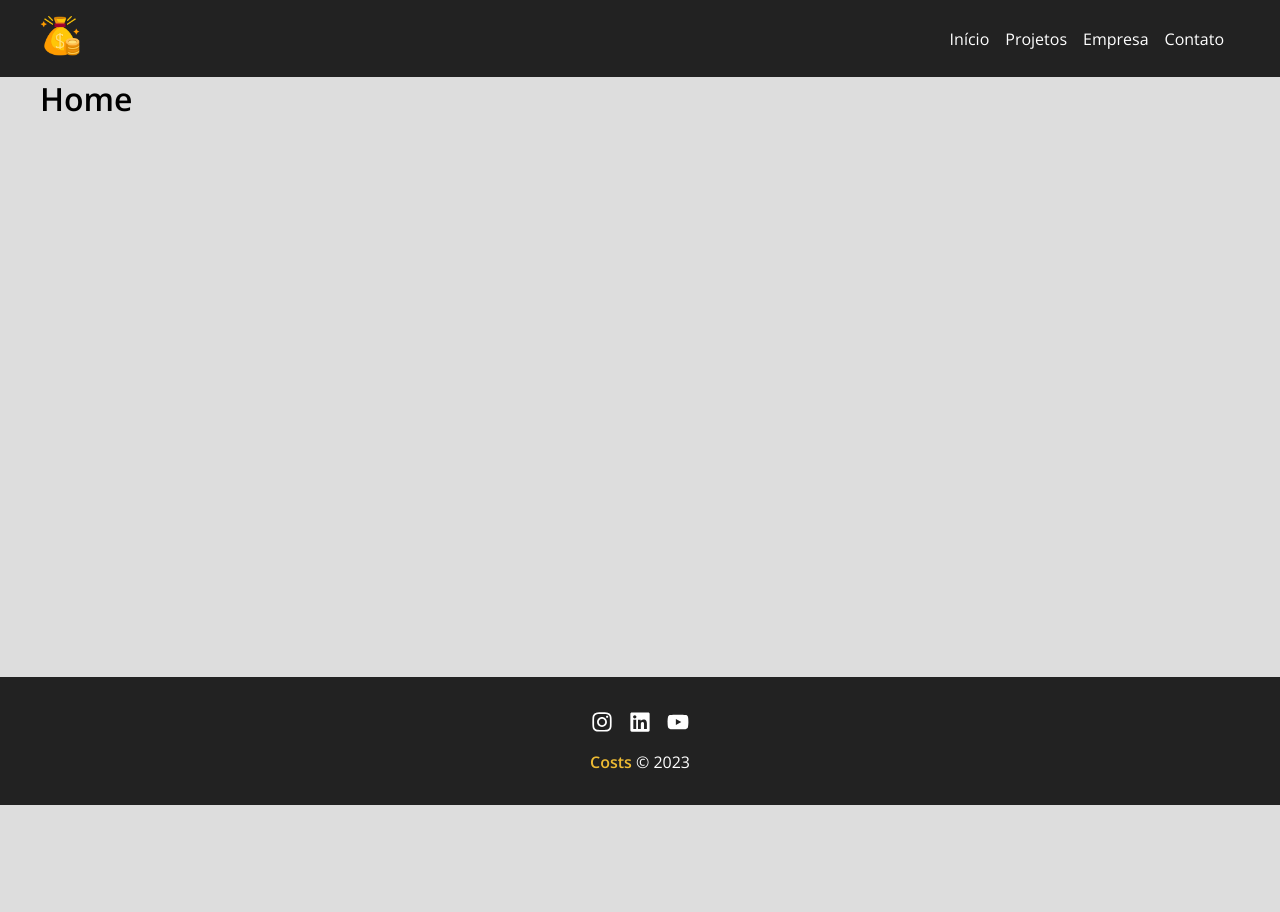
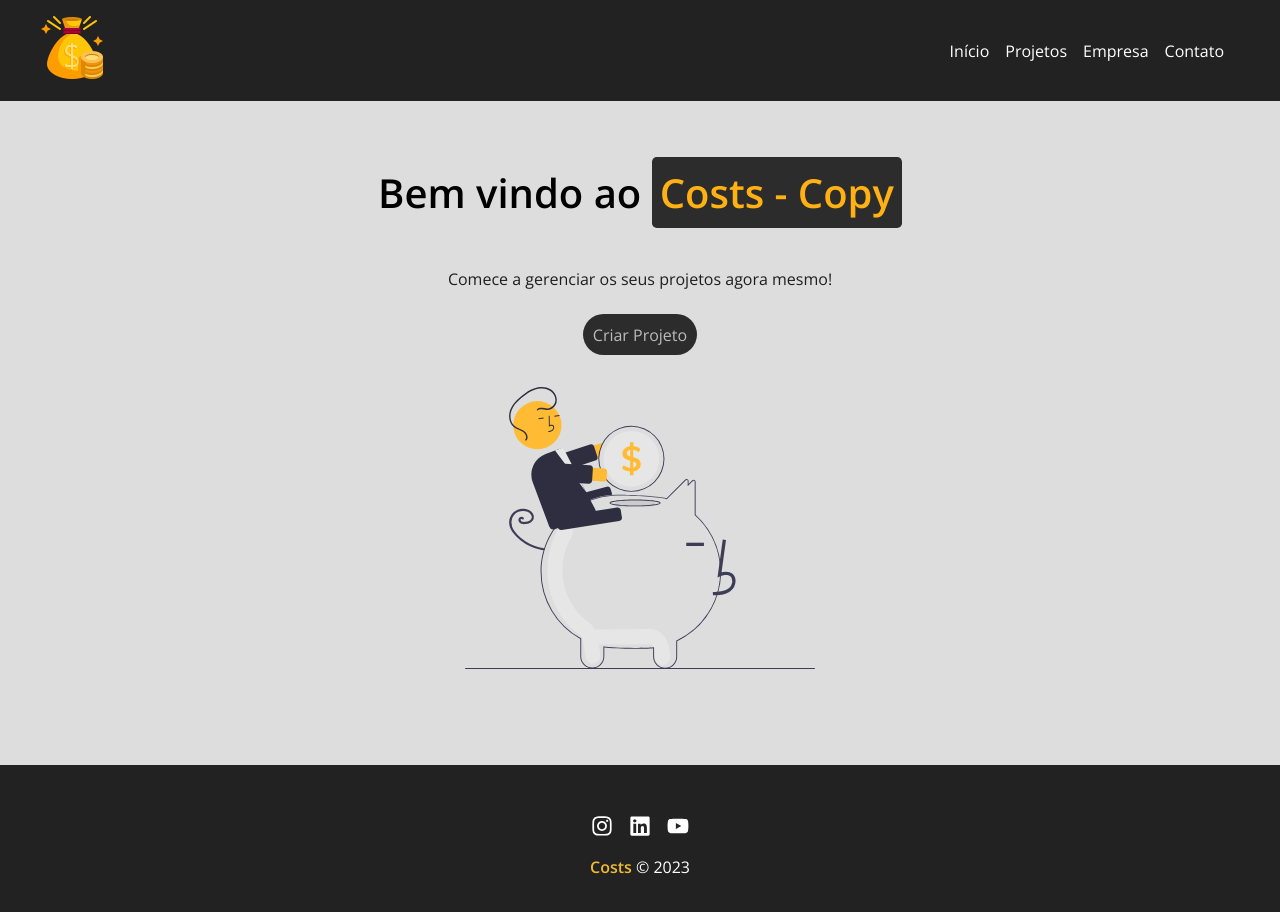
Before and after one commit to pedrohrocha16/costs-copy, a JavaScript app: page / in a window 1280 px wide. Shown: the top 912 px of the page. Before the commit the page ends 805 px from the top, so only its background shows below. Built offline with nearby package versions, Linux system fonts and the light colour scheme; the HTML template or start-up script is replaced by a standard one.

Commit message:
Finalizando pag home

```diff
--- a/src/App.js
+++ b/src/App.js
@@ -20,7 +20,7 @@ function App() {
           <Route path='/projects' element={<Projects />} />
           <Route path='/company' element={<Company />} />
           <Route path='/contact' element={<Contact />} />
-          <Route path='newproject' element={<NewProject />} />
+          <Route path='/newproject' element={<NewProject />} />
         </Routes>
       </Container>
       <Footer />
--- a/src/components/layout/Footer.module.css
+++ b/src/components/layout/Footer.module.css
@@ -5,7 +5,7 @@
    display: flex;
    flex-direction: column;
    justify-content: center;
-   height: 8rem;
+   height: 10rem;
 }
 .footerList {
    display: flex;
--- /dev/null
+++ b/src/components/layout/LinkButton.js
@@ -0,0 +1,9 @@
+import { Link } from "react-router-dom"
+import styles from './LinkButton.module.css'
+
+function LinkButton({to, text}) {
+   return <Link className={styles.linkBtn} to={to}>{text}</Link>
+
+}
+
+export default LinkButton
--- /dev/null
+++ b/src/components/layout/LinkButton.module.css
@@ -0,0 +1,11 @@
+.linkBtn {
+   background-color: rgb(44, 44, 44);
+   border-radius: 5rem;
+   color: rgb(187, 187, 187);
+   text-decoration: none;
+   padding: 0.6rem;
+   transition: 0.4s;
+}
+.linkBtn:hover {
+   color: #ffd900;
+}
--- a/src/components/layout/NavBar.module.css
+++ b/src/components/layout/NavBar.module.css
@@ -5,7 +5,7 @@
    padding: 1em;
 }
 .logo{
-   height: 5vh;
+   height: 8vh;
 }
 .list {
    align-items: center;
--- a/src/components/pages/Home.js
+++ b/src/components/pages/Home.js
@@ -1,4 +1,16 @@
+import styles from './Home.module.css'
+
+import savings from '../../img/savings.svg'
+import LinkButton from '../layout/LinkButton'
+
 function Home() {
-   return <h1>Home</h1>
+   return (
+      <section className={styles.section}>
+         <h1>Bem vindo ao <span>Costs - Copy</span></h1>
+         <p>Comece a gerenciar os seus projetos agora mesmo!</p>
+         <LinkButton to='/newproject' text='Criar Projeto'/>
+         <img src={savings} alt='costs' />
+      </section>
+   )
 }
 export default Home
--- /dev/null
+++ b/src/components/pages/Home.module.css
@@ -0,0 +1,28 @@
+.section {
+   align-items: center;
+   display: flex;
+   flex-direction: column;
+   padding: 2rem;
+   margin-bottom: 2rem;
+   width: 100%;
+}
+.section h1 {
+   font-size: 2.5em;
+   margin-bottom: 3rem;
+   margin-top: 2rem;
+}
+.section span {
+   background-color: rgb(44, 44, 44);
+   border-radius: 0.3rem;
+   color: #ffb114;
+   font-weight: bold;
+   padding: 0.5rem;
+}
+.section p {
+   color: rgb(31, 31, 31);
+   margin-bottom: 1.5rem;
+}
+.section img {
+   margin: 2em 0;
+   width: 350px;
+}
```
